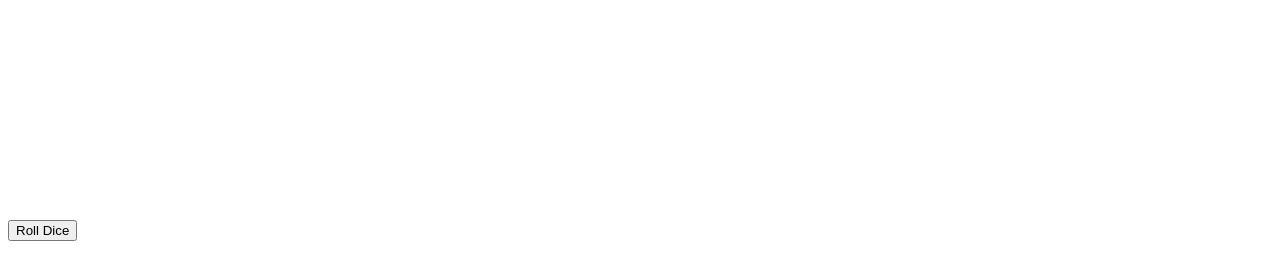
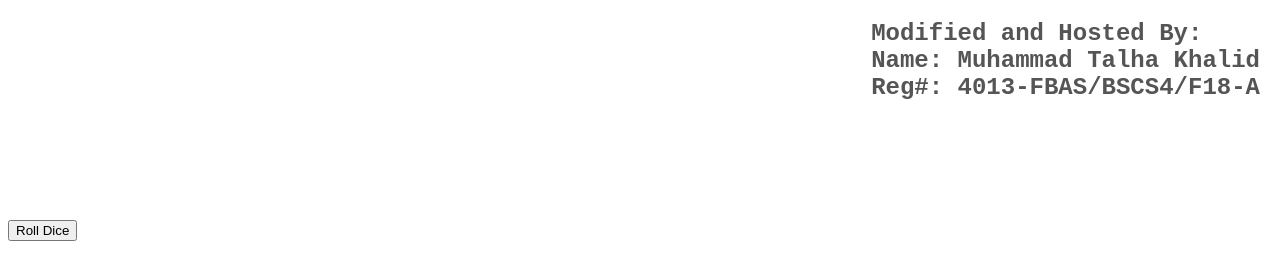
Before and after one commit to talhakhalid-tech/uni-dice-assignment, a plain HTML site: page rollDice.html in a window 1280 px wide. Drawn offline with Linux system fonts and the light colour scheme.

Commit message:
Added name and reg no

```diff
--- a/rollDice.html
+++ b/rollDice.html
@@ -26,11 +26,26 @@
         background-size: cover;
         margin: 10px;
       }
+      .my-info {
+        position: absolute;
+        right: 0;
+        top: 0;
+        font-size: 24px;
+        color: #555;
+        font-family: 'Courier New', Courier, monospace;
+        margin: 20px;
+        font-weight: bold;
+      }
     </style>
     <script src="rollDice.js"></script>
   </head>
 
   <body>
+    <div class="my-info">
+      <div>Modified and Hosted By:</div>
+      <div class="my-name">Name: Muhammad Talha Khalid</div>
+      <div class="my-regno">Reg#: 4013-FBAS/BSCS4/F18-A</div>
+    </div>
     <div class="dice-container">
       <div id="die1" class="dice-image"></div>
       <div id="die2" class="dice-image"></div>
```
